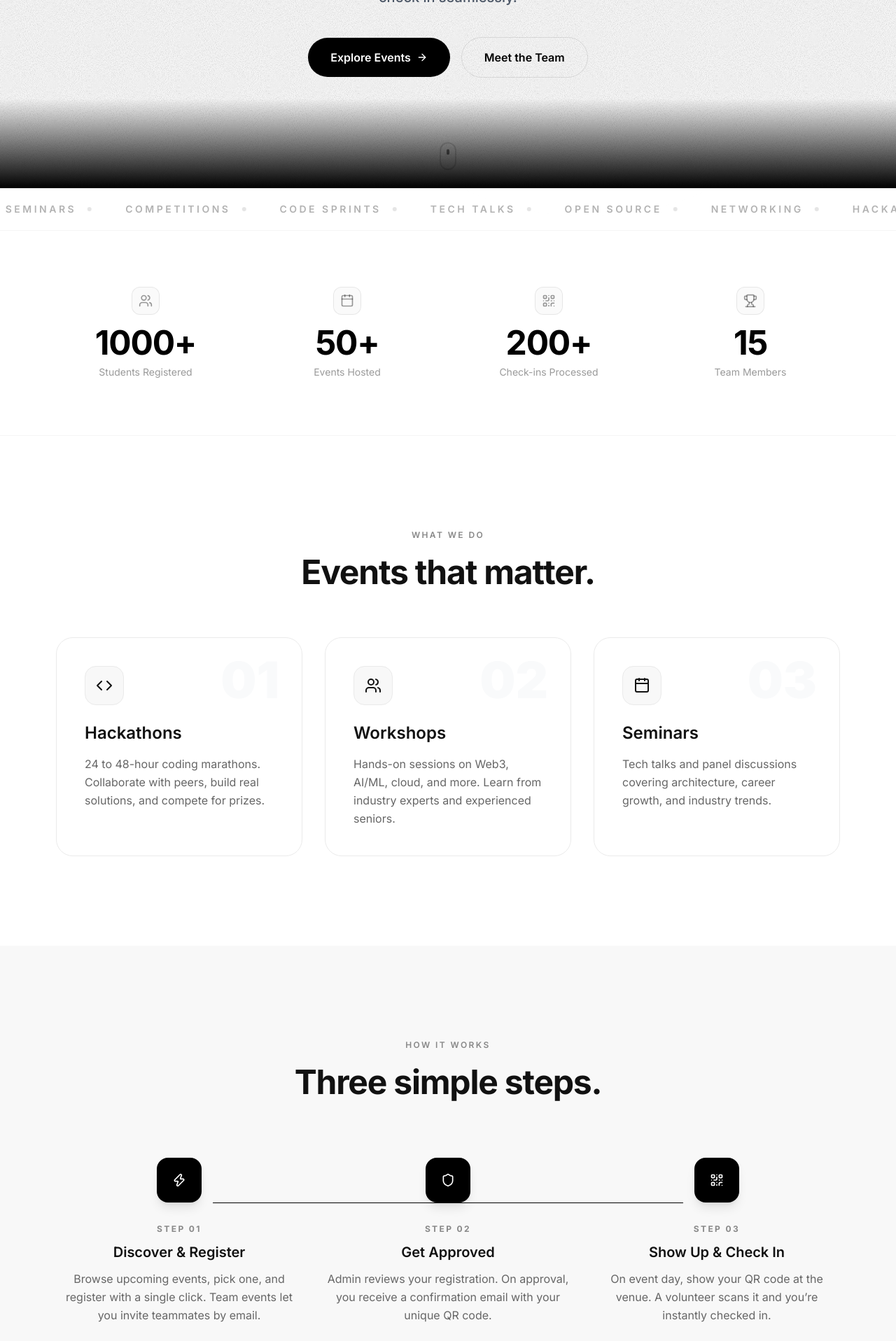
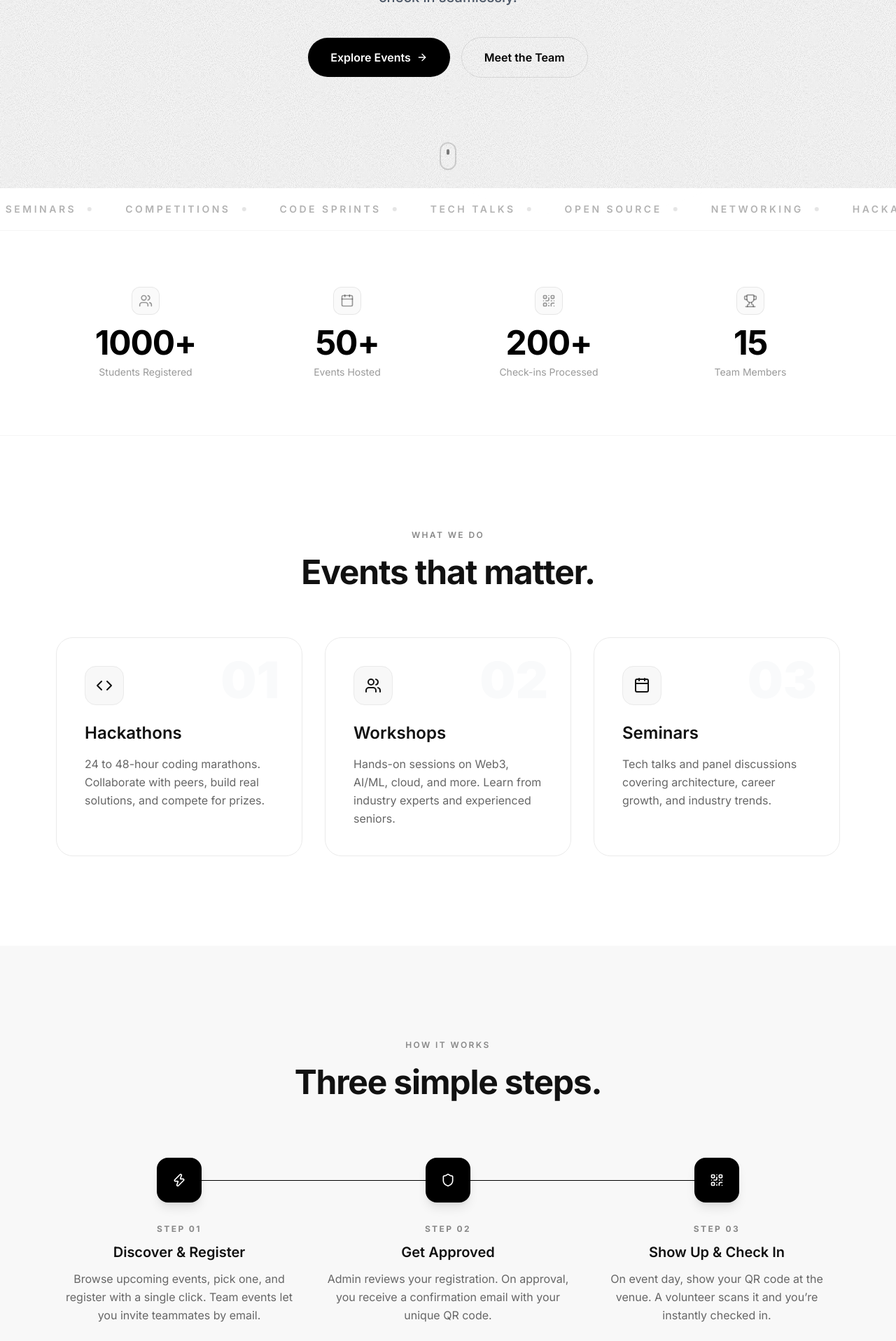
Before and after one commit to CSquareClubCU/C-Square-Web, a Next.js app in the folder frontend/: page / in a window 1280 px wide. Shown: the part 531-2448 px from the top of the page at 70% size. Built offline with nearby package versions, Linux system fonts and the light colour scheme.

Commit message:
style: fix connecting line alignment in How It Works section

```diff
--- a/frontend/app/page.tsx
+++ b/frontend/app/page.tsx
@@ -112,8 +112,6 @@ export default function Home() {
           </motion.div>
         </motion.div>
 
-        {/* Bottom fade transition */}
-        <div className="absolute bottom-0 left-0 right-0 h-32 bg-gradient-to-t from-black to-transparent z-[3]" />
       </section>
 
       {/* ─── MARQUEE TICKER ─── */}
@@ -241,7 +239,7 @@ export default function Home() {
 
           <div className="grid grid-cols-1 md:grid-cols-3 gap-12 md:gap-8 relative">
             {/* Connecting line on desktop */}
-            <div className="hidden md:block absolute top-16 left-[20%] right-[20%] h-[1px] bg-gray-200">
+            <div className="hidden md:block absolute top-8 left-[16.5%] right-[16.5%] h-[1px] bg-gray-200 z-0">
               <motion.div
                 className="absolute top-0 left-0 h-full bg-black"
                 initial={{ width: "0%" }}
```
